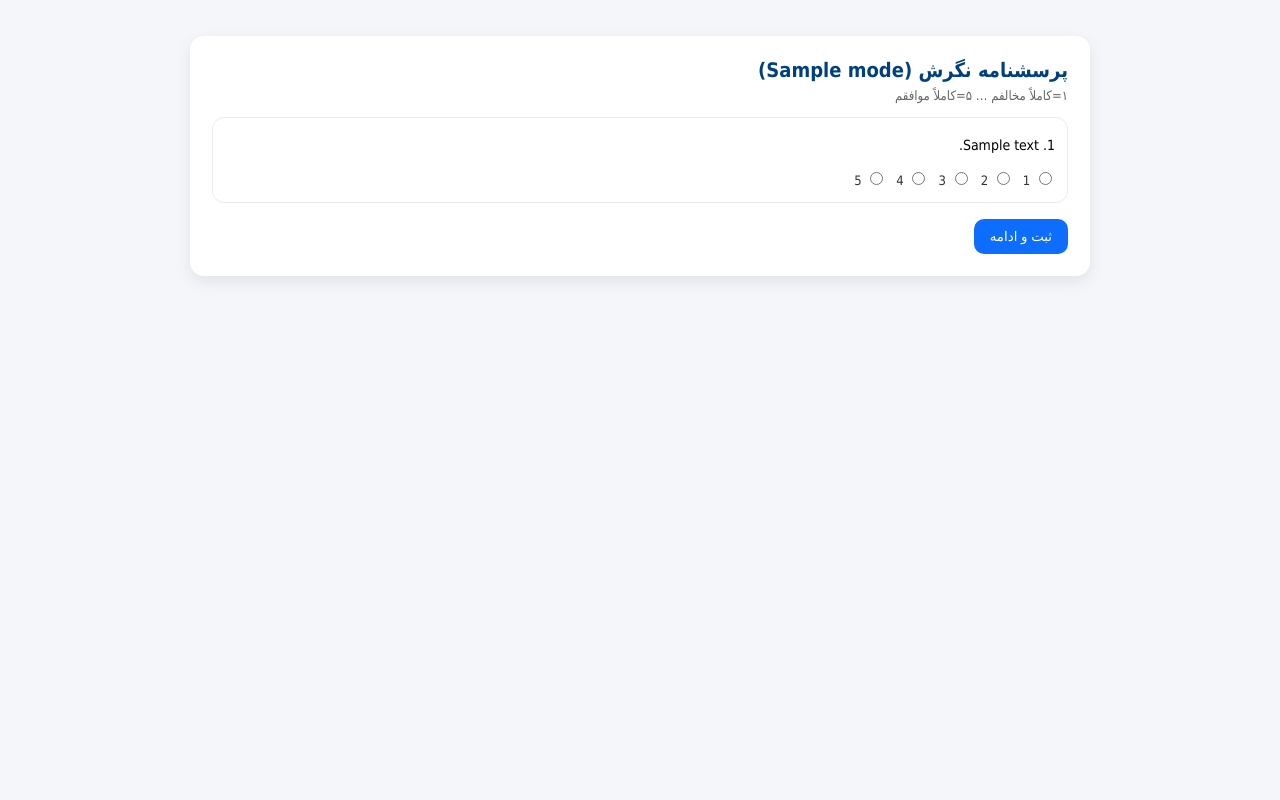
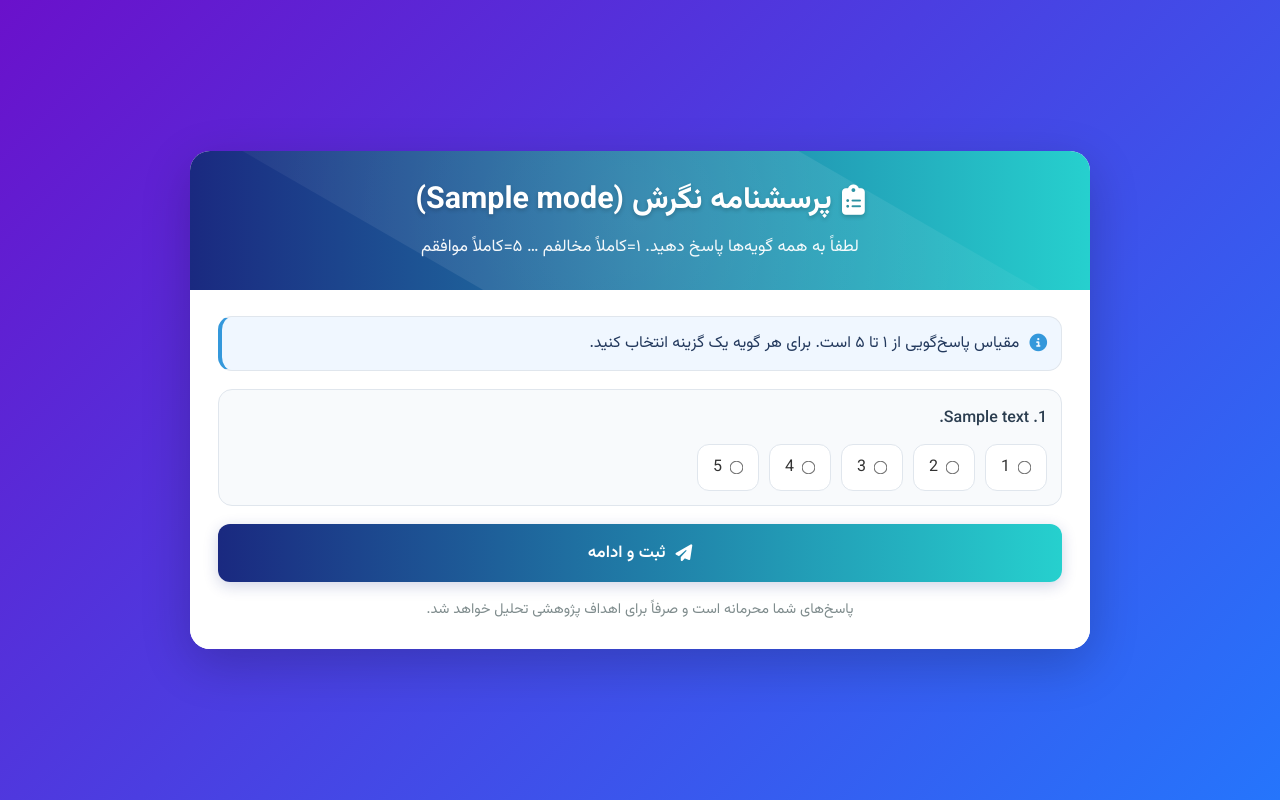
Before and after one commit to mojtabaalmasi/adaptive_test, a Flask app: template templates/attitude.html in a window 1280 px wide. Run offline with Flask 3, Linux system fonts and the light colour scheme; the template is opened without the code that fills it: most values are stand-ins (such as "Sample title", 1, 10 or a date in 2020); parts of the project's set-up code (start-up, migrations or seed data) failed here and were passed over; some libraries are stand-ins or nearby versions; some web fonts are replaced.

Commit message:
Update attitude.html

```diff
--- a/templates/attitude.html
+++ b/templates/attitude.html
@@ -4,36 +4,235 @@
   <meta charset="utf-8">
   <meta name="viewport" content="width=device-width,initial-scale=1">
   <title>پرسشنامه نگرش ({{ mode }})</title>
-  <link href="https://cdn.jsdelivr.net/gh/rastikerdar/vazirmatn-font@latest/dist/font-face.css" rel="stylesheet">
+
+  <!-- فونت و آیکون‌ها (هم‌راستا با register.html) -->
+  <link href="https://fonts.googleapis.com/css2?family=Vazirmatn:wght@300;400;500;600;700&display=swap" rel="stylesheet">
+  <link rel="stylesheet" href="https://cdnjs.cloudflare.com/ajax/libs/font-awesome/6.4.0/css/all.min.css">
+
   <style>
-    body{font-family:Vazirmatn,Tahoma,sans-serif;background:#f5f6fa;margin:0}
-    .wrap{max-width:900px;margin:36px auto;padding:0 16px}
-    .card{background:#fff;border-radius:14px;box-shadow:0 6px 16px rgba(0,0,0,.08);padding:22px}
-    h1{margin:0 0 6px;color:#004080;font-size:20px}
-    .muted{color:#666;font-size:13px;margin-bottom:14px}
-    .q{border:1px solid #e9ecef;border-radius:12px;padding:14px 12px;margin:10px 0;background:#fff}
-    .q-title{font-size:14px;line-height:1.9;margin-bottom:10px}
-    .opts{display:flex;gap:10px;flex-wrap:wrap}
-    label{font-size:13px;color:#333}
-    .actions{margin-top:16px}
-    .btn{background:#0d6efd;color:#fff;border:0;border-radius:10px;padding:10px 16px;cursor:pointer}
+    * {
+      margin: 0;
+      padding: 0;
+      box-sizing: border-box;
+      font-family: 'Vazirmatn', 'Vazir', Tahoma, sans-serif;
+    }
+
+    body{
+      min-height: 100vh;
+      background: linear-gradient(135deg, #6a11cb 0%, #2575fc 100%);
+      color:#333;
+      padding: 20px;
+      display:flex;
+      justify-content:center;
+      align-items:center;
+    }
+
+    .container{
+      width:100%;
+      max-width: 900px;
+      background:#fff;
+      border-radius: 20px;
+      overflow:hidden;
+      box-shadow: 0 15px 50px rgba(0,0,0,.2);
+      animation: fadeIn .8s ease;
+    }
+
+    .header{
+      background: linear-gradient(90deg, #1a2980 0%, #26d0ce 100%);
+      color:#fff;
+      padding: 26px 28px;
+      text-align:center;
+      position:relative;
+      overflow:hidden;
+    }
+
+    .header::before{
+      content:"";
+      position:absolute;
+      top:-50%;
+      left:-50%;
+      width:200%;
+      height:200%;
+      background: radial-gradient(circle, rgba(255,255,255,0.12) 0%, rgba(255,255,255,0) 70%);
+      transform: rotate(30deg);
+    }
+
+    .header h1{
+      position:relative;
+      z-index:1;
+      font-size: 1.9rem;
+      margin-bottom: 8px;
+      text-shadow: 0 2px 4px rgba(0,0,0,.2);
+      display:flex;
+      gap:10px;
+      align-items:center;
+      justify-content:center;
+      flex-wrap:wrap;
+    }
+
+    .header p{
+      position:relative;
+      z-index:1;
+      opacity:.95;
+      font-size:1.05rem;
+      line-height:1.9;
+    }
+
+    .content{
+      padding: 26px 28px;
+      background:#fff;
+    }
+
+    .hint{
+      display:flex;
+      align-items:center;
+      gap:10px;
+      background:#f0f7ff;
+      border:1px solid #e0e6ed;
+      border-left:4px solid #3498db;
+      border-radius: 14px;
+      padding: 14px 14px;
+      color:#23395d;
+      margin-bottom: 18px;
+    }
+
+    .hint i{
+      color:#3498db;
+      font-size:1.1rem;
+    }
+
+    .q{
+      border:1px solid #e0e6ed;
+      border-radius: 14px;
+      padding: 14px 14px;
+      margin: 12px 0;
+      background: #f8fafc;
+    }
+
+    .q-title{
+      font-size: 1rem;
+      line-height: 1.9;
+      color:#2c3e50;
+      font-weight: 500;
+      margin-bottom: 10px;
+    }
+
+    .opts{
+      display:flex;
+      gap:10px;
+      flex-wrap:wrap;
+      align-items:center;
+    }
+
+    /* گزینه‌ها را شبیه چیپ/کارت کوچک می‌کنیم تا با استایل کلی هماهنگ شود */
+    .opt{
+      display:flex;
+      align-items:center;
+      gap:8px;
+      background:#fff;
+      border:1px solid #e0e6ed;
+      border-radius: 12px;
+      padding: 10px 12px;
+      cursor:pointer;
+      transition: all .2s ease;
+      user-select:none;
+      min-width: 62px;
+      justify-content:center;
+    }
+
+    .opt:hover{
+      transform: translateY(-1px);
+      box-shadow: 0 6px 16px rgba(0,0,0,.06);
+      border-color: #cfe2ff;
+    }
+
+    input[type="radio"]{
+      accent-color: #3498db;
+      transform: scale(1.05);
+    }
+
+    .actions{
+      margin-top: 18px;
+    }
+
+    .btn{
+      width: 100%;
+      background: linear-gradient(90deg, #1a2980 0%, #26d0ce 100%);
+      color:#fff;
+      border:0;
+      border-radius: 12px;
+      padding: 16px;
+      font-size: 1.05rem;
+      font-weight: 600;
+      cursor:pointer;
+      transition: all .3s ease;
+      display:flex;
+      align-items:center;
+      justify-content:center;
+      gap:10px;
+      box-shadow: 0 4px 15px rgba(26, 41, 128, 0.2);
+    }
+
+    .btn:hover{
+      transform: translateY(-3px);
+      box-shadow: 0 7px 20px rgba(26, 41, 128, 0.3);
+    }
+
+    .footer-note{
+      text-align:center;
+      margin-top: 14px;
+      color:#7f8c8d;
+      font-size:.9rem;
+      line-height:1.9;
+    }
+
+    @keyframes fadeIn {
+      from { opacity: 0; transform: translateY(20px); }
+      to   { opacity: 1; transform: translateY(0); }
+    }
+
+    @media (max-width: 768px){
+      .header h1{ font-size: 1.6rem; }
+      .content{ padding: 20px; }
+    }
+
+    @media (max-width: 480px){
+      body{ padding: 10px; }
+      .container{ border-radius: 15px; }
+      .header{ padding: 20px; }
+      .header h1{ font-size: 1.35rem; }
+      .opt{ min-width: 56px; padding: 9px 10px; }
+    }
   </style>
 </head>
+
 <body>
-  <div class="wrap">
-    <div class="card">
-      <h1>پرسشنامه نگرش ({{ mode }})</h1>
-      <div class="muted">۱=کاملاً مخالفم … ۵=کاملاً موافقم</div>
+  <div class="container">
+    <div class="header">
+      <h1>
+        <i class="fas fa-clipboard-list"></i>
+        پرسشنامه نگرش ({{ mode }})
+      </h1>
+      <p>لطفاً به همه گویه‌ها پاسخ دهید. ۱=کاملاً مخالفم … ۵=کاملاً موافقم</p>
+    </div>
+
+    <div class="content">
+      <div class="hint">
+        <i class="fas fa-circle-info"></i>
+        <div>
+          مقیاس پاسخ‌گویی از ۱ تا ۵ است. برای هر گویه یک گزینه انتخاب کنید.
+        </div>
+      </div>
 
       <form method="post">
         {% for it in items %}
           <div class="q">
             <div class="q-title">{{ loop.index }}. {{ it.text }}</div>
-            <div class="opts">
+            <div class="opts" role="radiogroup" aria-label="item_{{ it.id }}">
               {% for v in [1,2,3,4,5] %}
-                <label>
+                <label class="opt">
                   <input type="radio" name="item_{{ it.id }}" value="{{ v }}" required>
-                  {{ v }}
+                  <span>{{ v }}</span>
                 </label>
               {% endfor %}
             </div>
@@ -41,7 +240,13 @@
         {% endfor %}
 
         <div class="actions">
-          <button class="btn" type="submit">ثبت و ادامه</button>
+          <button class="btn" type="submit">
+            <i class="fas fa-paper-plane"></i>
+            ثبت و ادامه
+          </button>
+          <div class="footer-note">
+            پاسخ‌های شما محرمانه است و صرفاً برای اهداف پژوهشی تحلیل خواهد شد.
+          </div>
         </div>
       </form>
     </div>
```
